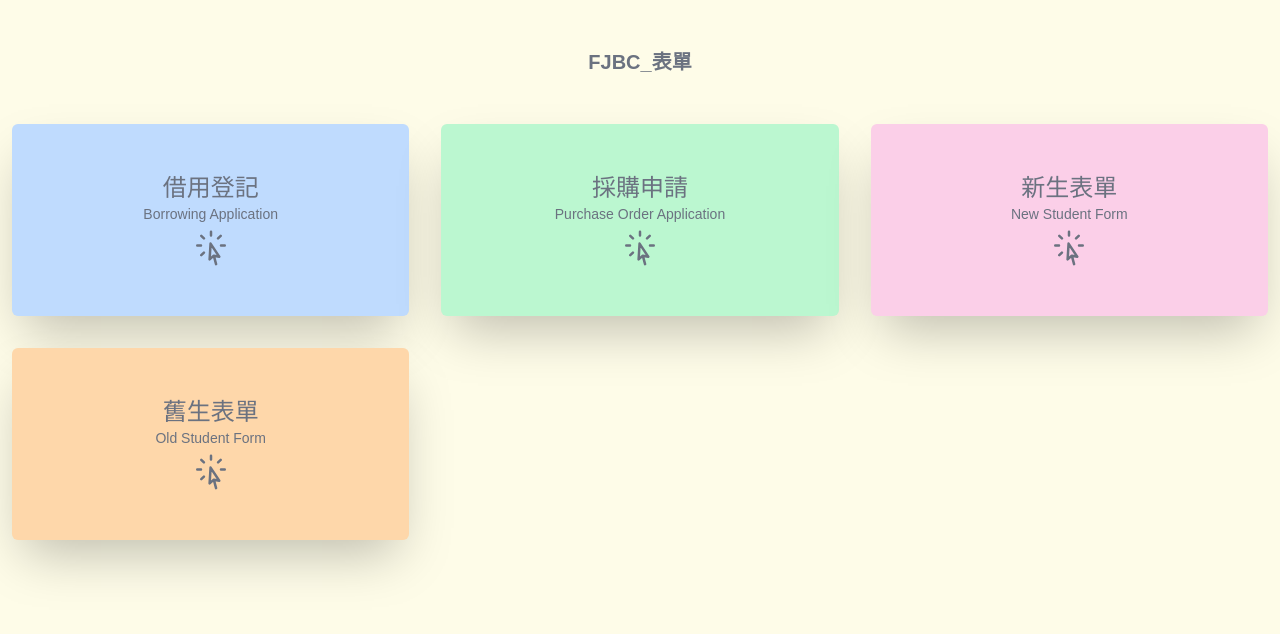
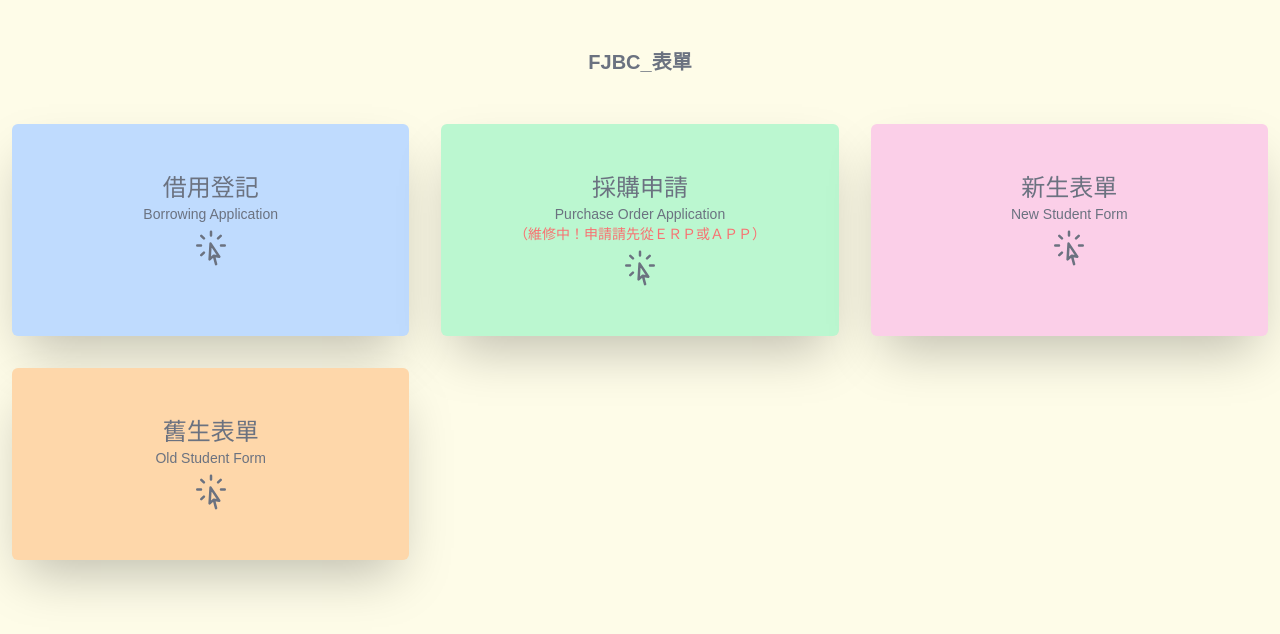
Before and after one commit to jasonliu1231/FJBC_WEB_FORM, a Next.js app: page / in a window 1280 px wide. Shown: the top 634 px of the page. Built offline with nearby package versions, Linux system fonts and the light colour scheme.

Commit message:
暫時關閉採購申請

```diff
--- a/app/page.js
+++ b/app/page.js
@@ -18,12 +18,13 @@ export default function Home() {
             </span>
           </a>
           <a
-            href="./purchase"
+            // href="./purchase"
             className="col-span-1 w-full bg-green-200 px-8 py-12 rounded-md shadow-2xl block cursor-pointer"
           >
             <span className="text-gray-500">
               採購申請
               <div className="text-sm">Purchase Order Application</div>
+              <div className="text-sm text-red-400">（維修中！申請請先從ＥＲＰ或ＡＰＰ）</div>
               <div className="mt-1 flex justify-center">
                 <CursorArrowRaysIcon className="w-10 h-10" />
               </div>
```
